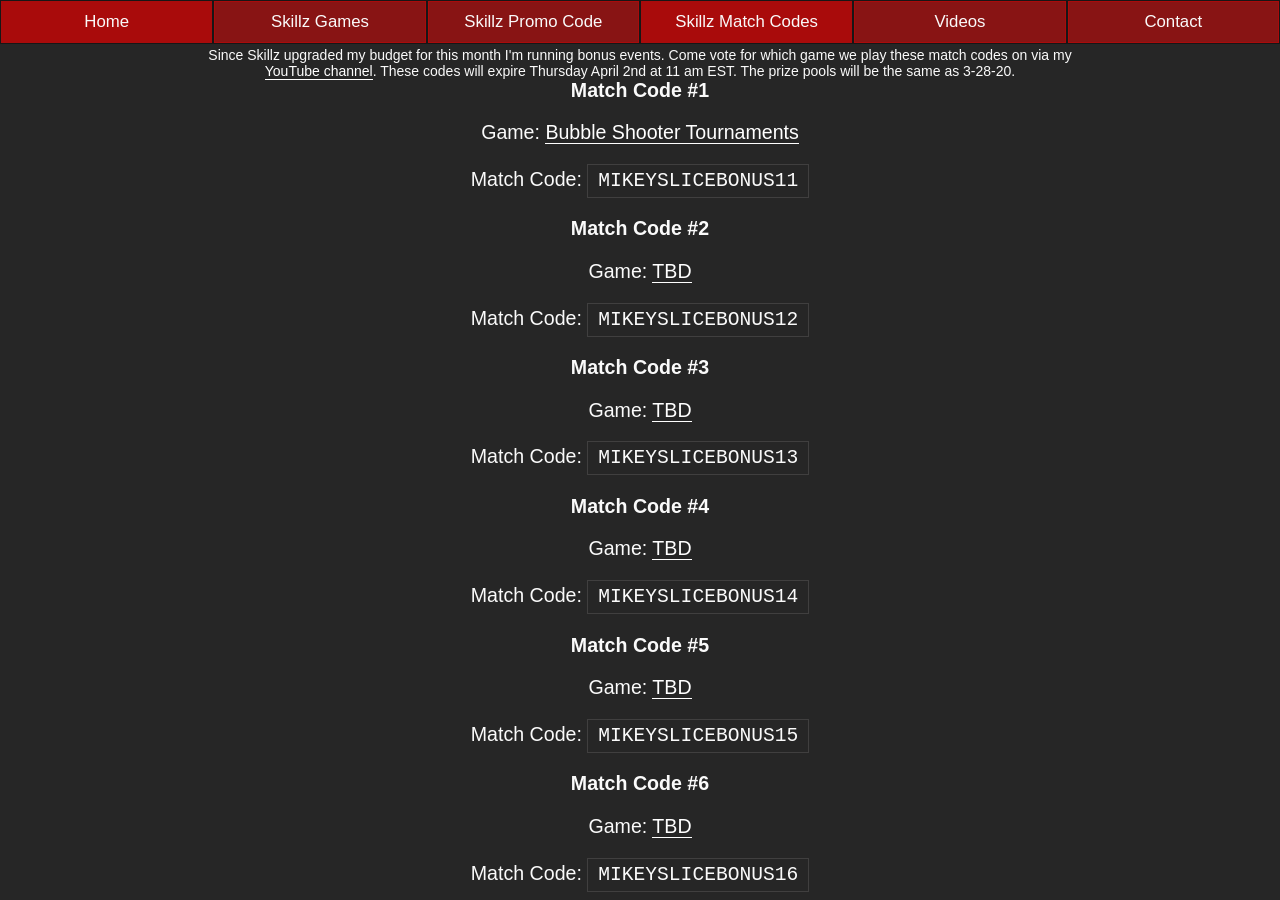
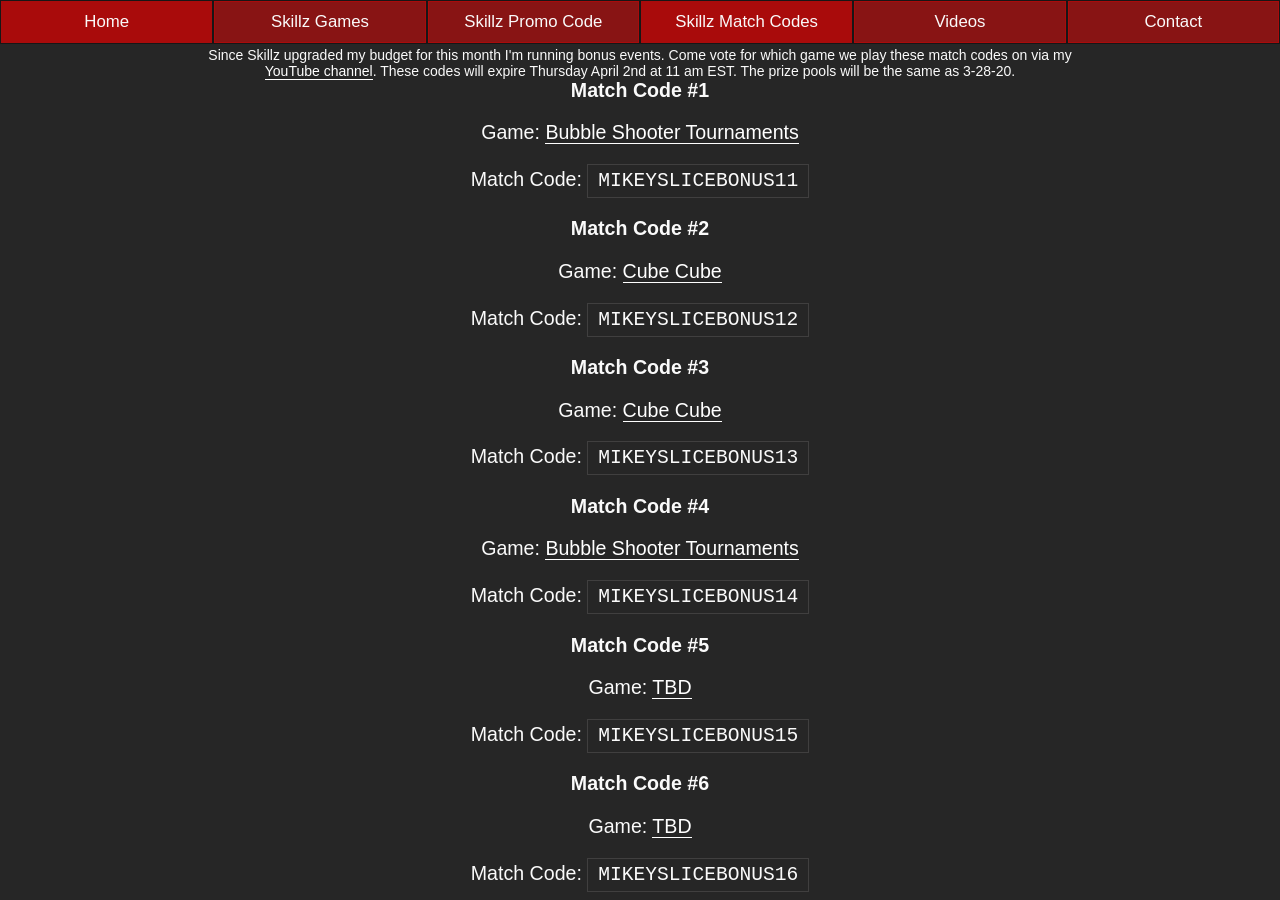
Before and after one commit to mikeyslice/esports-medium, a Jekyll site: the page built from skillz-match-codes.md, in a window 1280 px wide and 900 px high, scrolled down 6202 px. Built offline with Jekyll 4.4.1, drawn with Linux system fonts in a browser that asks for light colours.

Commit message:
Update Skillz Match Codes “skillz-match-codes”

```diff
--- a/_includes/pages/skillz-match-codes.html
+++ b/_includes/pages/skillz-match-codes.html
@@ -237,19 +237,19 @@
 
 <h3>Match Code #2</h3>
 
-<p>Game: <a href="/skillz-games/">TBD</a><p>
+<p>Game: <a href="/skillz-games/">Cube Cube</a><p>
 
 <p>Match Code: <code>MIKEYSLICEBONUS12</code><p>
 
 <h3>Match Code #3</h3>
 
-<p>Game: <a href="/skillz-games/">TBD</a><p>
+<p>Game: <a href="/skillz-games/">Cube Cube</a><p>
 
 <p>Match Code: <code>MIKEYSLICEBONUS13</code><p>
 
 <h3>Match Code #4</h3>
 
-<p>Game: <a href="/skillz-games/">TBD</a><p>
+<p>Game: <a href="/skillz-games/">Bubble Shooter Tournaments</a><p>
 
 <p>Match Code: <code>MIKEYSLICEBONUS14</code><p>
 
```
